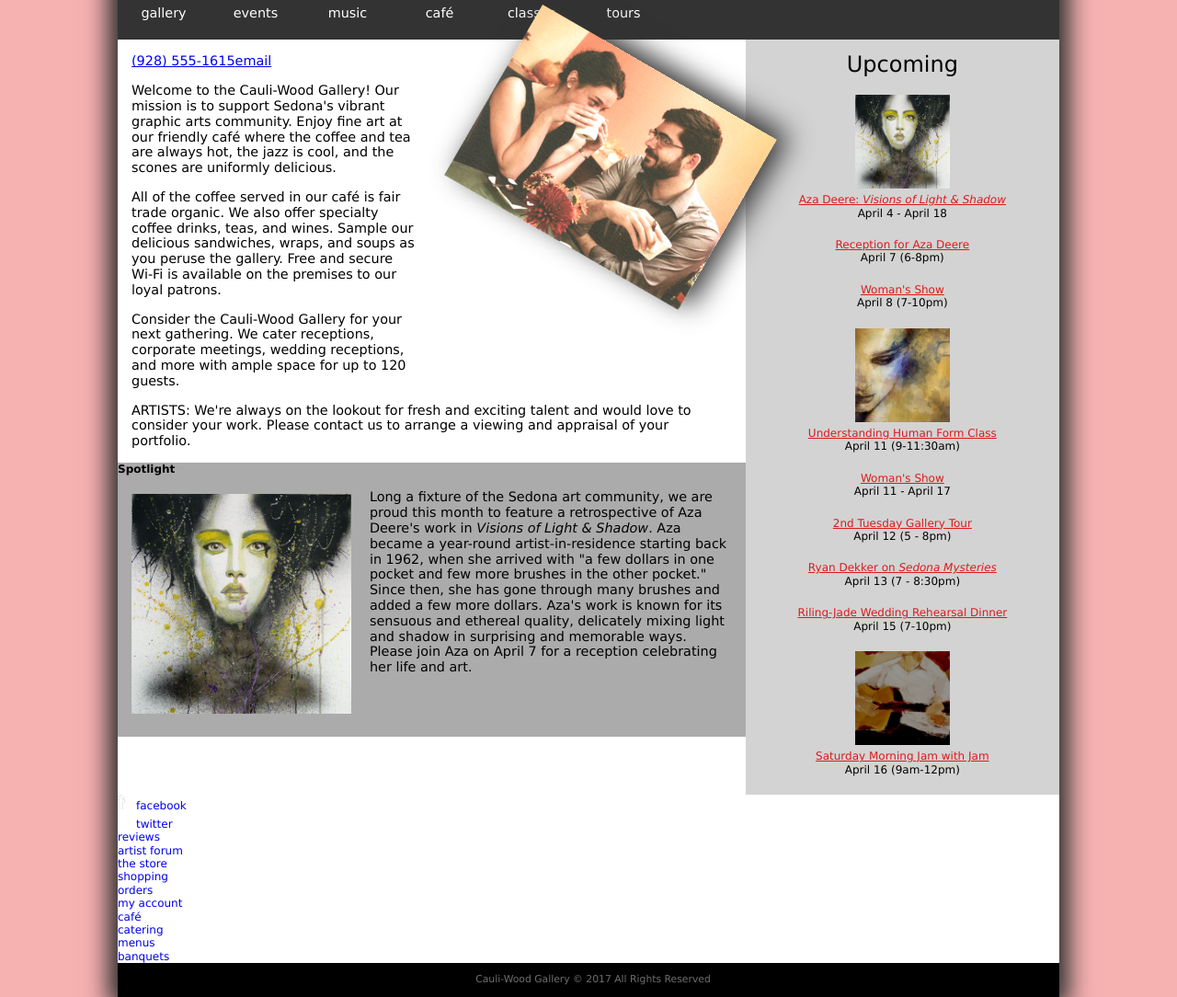
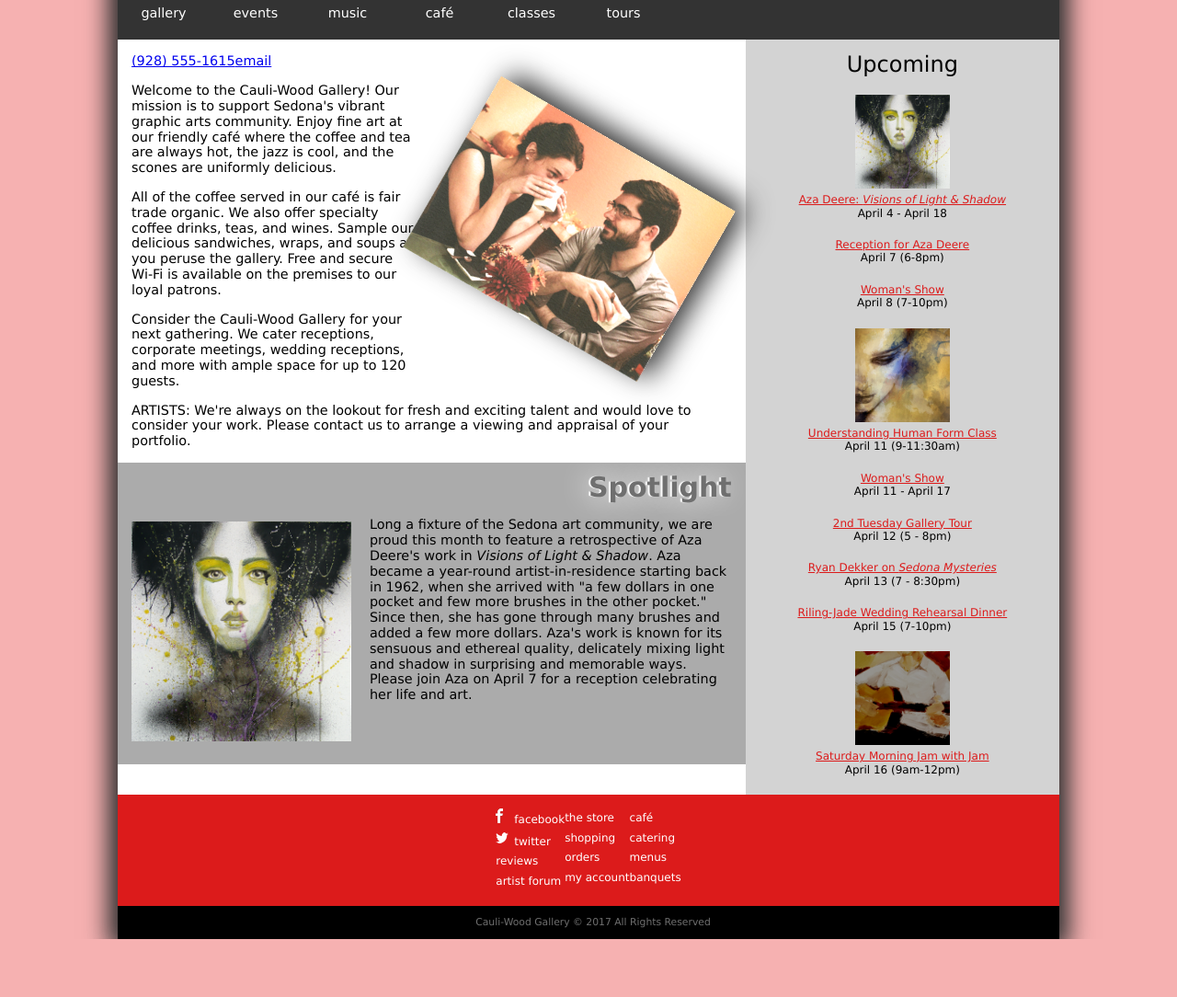
Before and after one commit to SloppyFlipFlop/Unit-3-Part-2---Coding-Assessment, a plain HTML site: page index.html in a window 1280 px wide. Shown: the part 110-1194 px from the top of the page at 92% size. After the commit the page ends 1131 px from the top, so only its background shows below. Drawn offline with Linux system fonts and the light colour scheme.

Commit message:
Updated css code

```diff
--- a/style.css
+++ b/style.css
@@ -116,7 +116,7 @@ article p:nth-child(2) img {
     margin-right: 0px;
     margin-bottom: 120px;
     margin-left: 50px;
-    transform : rotate(30deg) translateY(-30px);
+    transform : rotate(30deg) translateY(60px);
     box-shadow: var(--Shadow) 10px -10px 30px;
 }
 
@@ -128,7 +128,7 @@ section.spotlight {
     display: table;
 }
 
-section h1.spotlight {
+section.spotlight h1{
     font-size: 2.5rem;
     color: var(--Text-Color);
     text-shadow: white -2px 0px 1px, white -5px 0px 30px;
@@ -193,7 +193,7 @@ dl dd {
     margin-bottom: 20px;
 }
 
-nav #bottom {
+#bottom {
     background-color: var(--Nav-Active);
     color: var(--Text-Color);
     padding: 15px 15px 15px 15px;
@@ -203,12 +203,12 @@ nav #bottom {
     justify-content: center;
 }
 
-nav #bottom ul li {
+#bottom ul li {
     font-size: 1rem;
     line-height: 1.8rem;
 }
 
-nav #bottom ul a {
+#bottom ul a {
     color: white;
 }
 
@@ -217,19 +217,23 @@ footer p {
     font-size: 0.9rem;
     text-align: center;
     background-color: black;
-    margin: 0 0 0 0;
+    /* margin: 0 0 0 0; */
+    margin-top: 0;
+    margin-right: 0;
+    margin-bottom: 0;
+    margin-left: 0;
     padding-top: 10px;
     padding-right: 0px;
     padding-bottom: 10px;
     padding-left: 10px;
 }
 
-nav #bottom ul {
+#bottom ul {
     flex-shrink: inherit;
     flex-grow: 0;
     max-width: 150px;
 }
-
+/* Computer screen */
 @media (max-width: 480px) {
     body {
         background-color: var(--Shadow);
@@ -346,7 +350,7 @@ nav #bottom ul {
         border-radius: 20px;
     }
 }
-
+/* Phone screen */
 @media (min-width: 481px) {
     body {
         display: flex;
```
